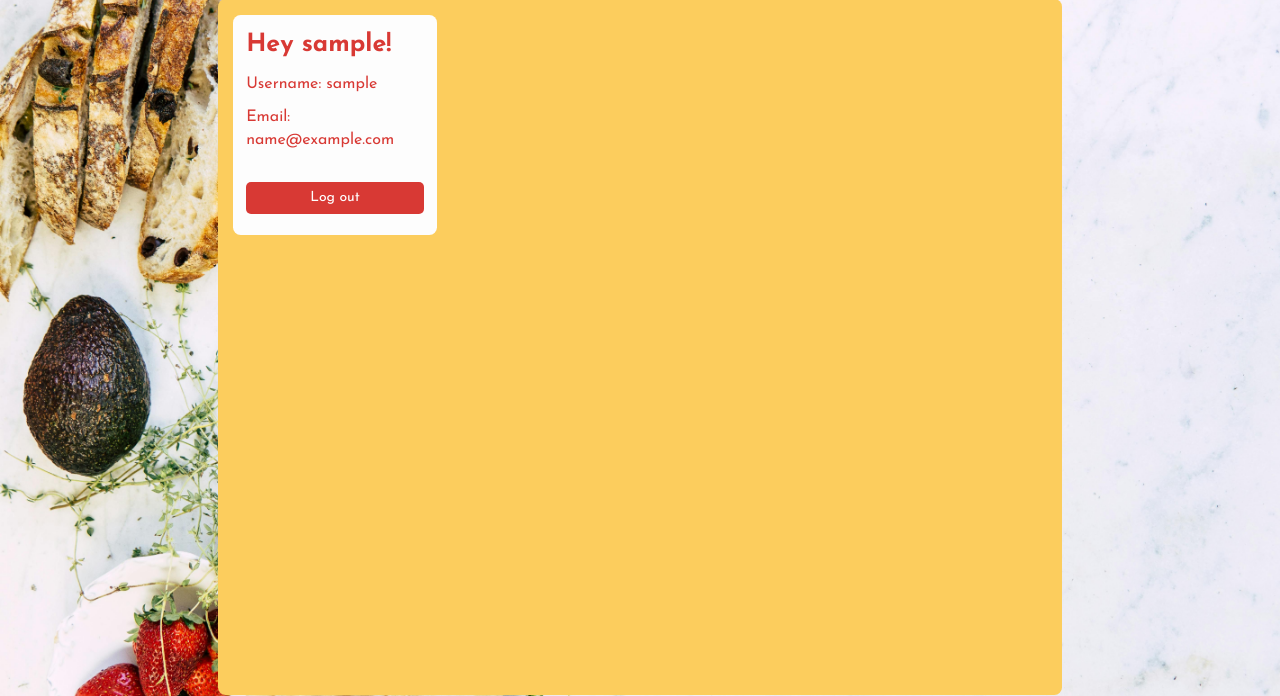
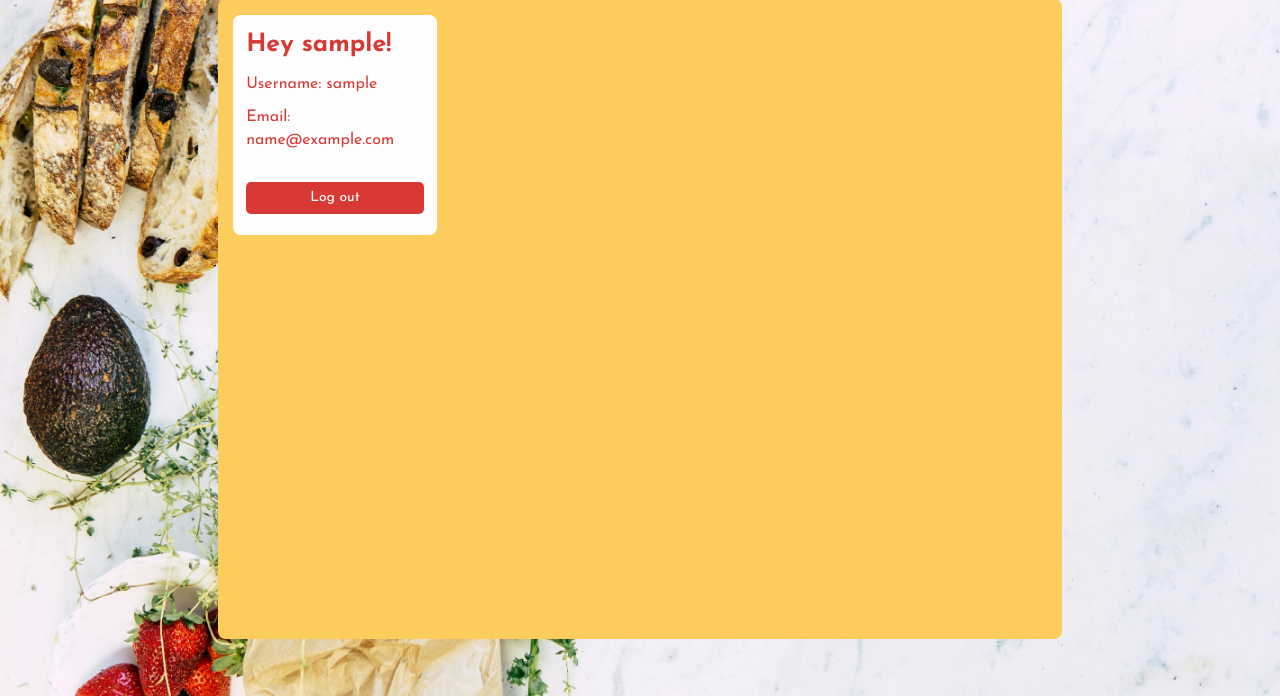
Before and after one commit to Jalil32/awd-3403, a Flask app: template app/templates/profile_page.html in a window 1280 px wide. Shown: the part 104-800 px from the top of the page. Run offline with Flask 3, Linux system fonts and the light colour scheme; the template is opened without the code that fills it: most values are stand-ins (such as "Sample title", 1, 10 or a date in 2020).

Commit message:
video for presentation

```diff
--- a/app/static/css/profilepage.css
+++ b/app/static/css/profilepage.css
@@ -15,8 +15,9 @@ body {
     max-width: 100%;
     display: flex;
     justify-content: space-between;
-    height: 87vh;
+    height: 80vh;
     overflow: hidden;
+    margin-bottom: 8px;
 }
 
 #user-info-container {
```
Also changed, not shown: 1 other file.
